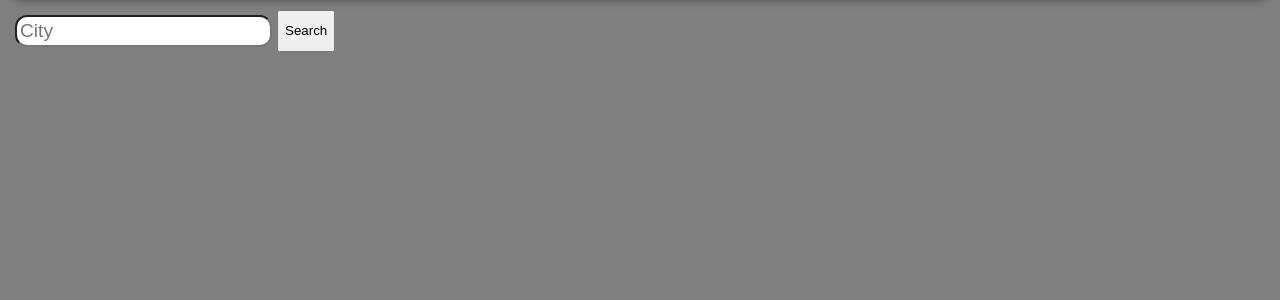
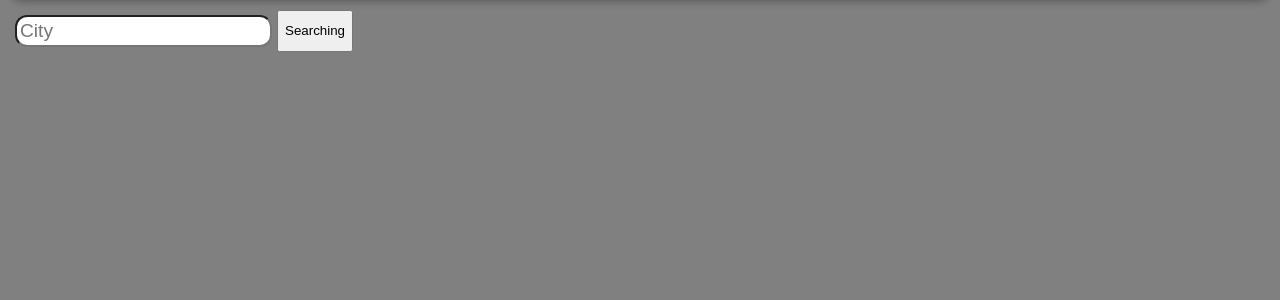
Before and after one commit to thread101/flask-dashboard, a Flask app: page / in a window 1280 px wide. Shown: the part 102-402 px from the top of the page. Run offline with Flask 3, Linux system fonts and the light colour scheme.

Commit message:
more changes

```diff
--- a/app.py
+++ b/app.py
@@ -14,11 +14,9 @@ def dashboard():
 
 @app.route("/weather", methods=["POST"])
 def weather():
-    city = request.args.get("city").capitalize()
-
-    if city in [None, ""]:
+    city = request.form.get("city")
+    if city in [None,""]:
         return redirect("/")
-
     params = {"q": city, "appid": KEY, "units": "metric"}
 
     url = "https://api.openweathermap.org/data/2.5/weather"
--- a/templates/index.html
+++ b/templates/index.html
@@ -7,7 +7,7 @@
 <section>
     <form action="/weather" method="POST">
         <input type="text" name="city" placeholder="City" required>
-        <button type="submit">Search</button>
+        <button type="submit">Searching</button>
     </form>
 </section>
 <section>
```
